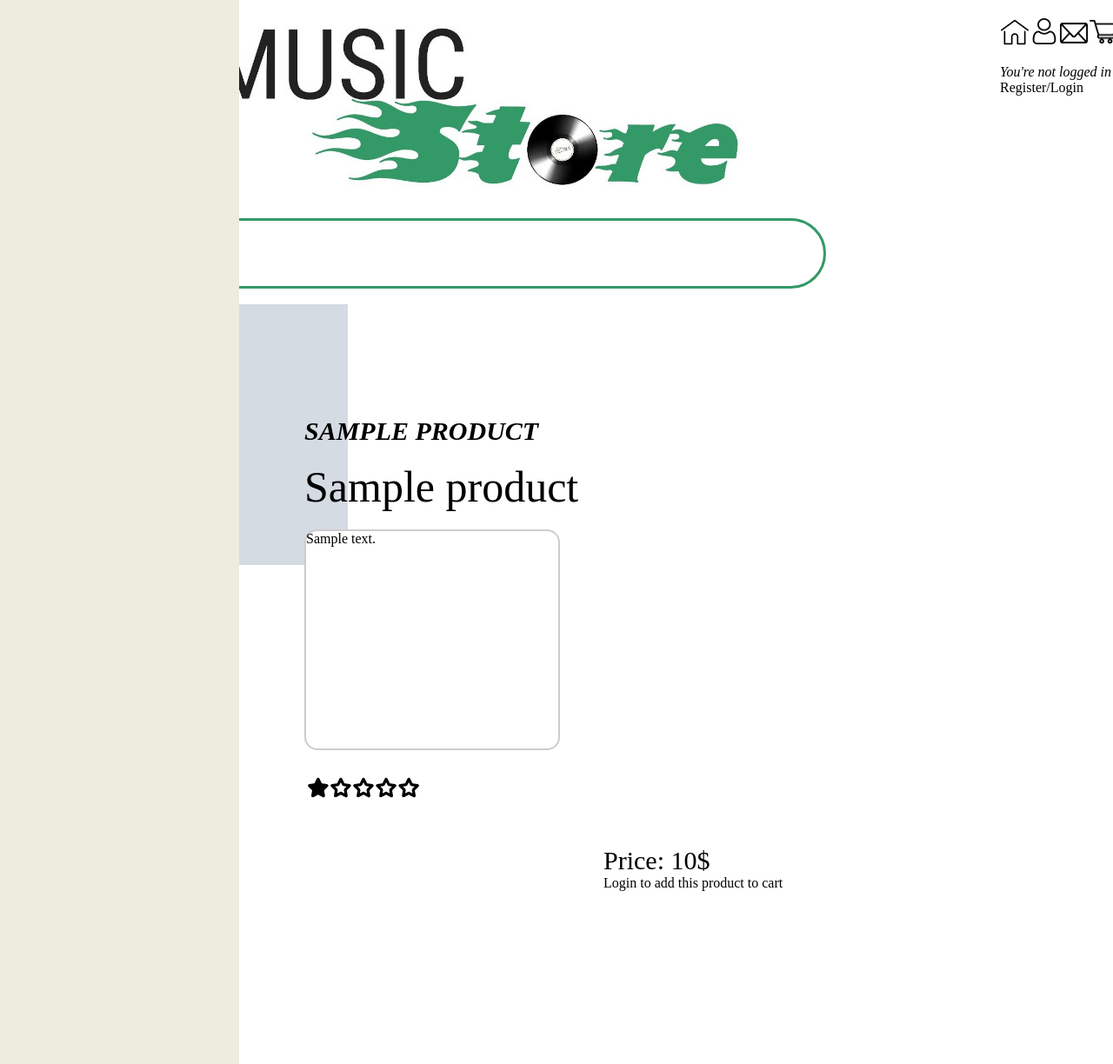
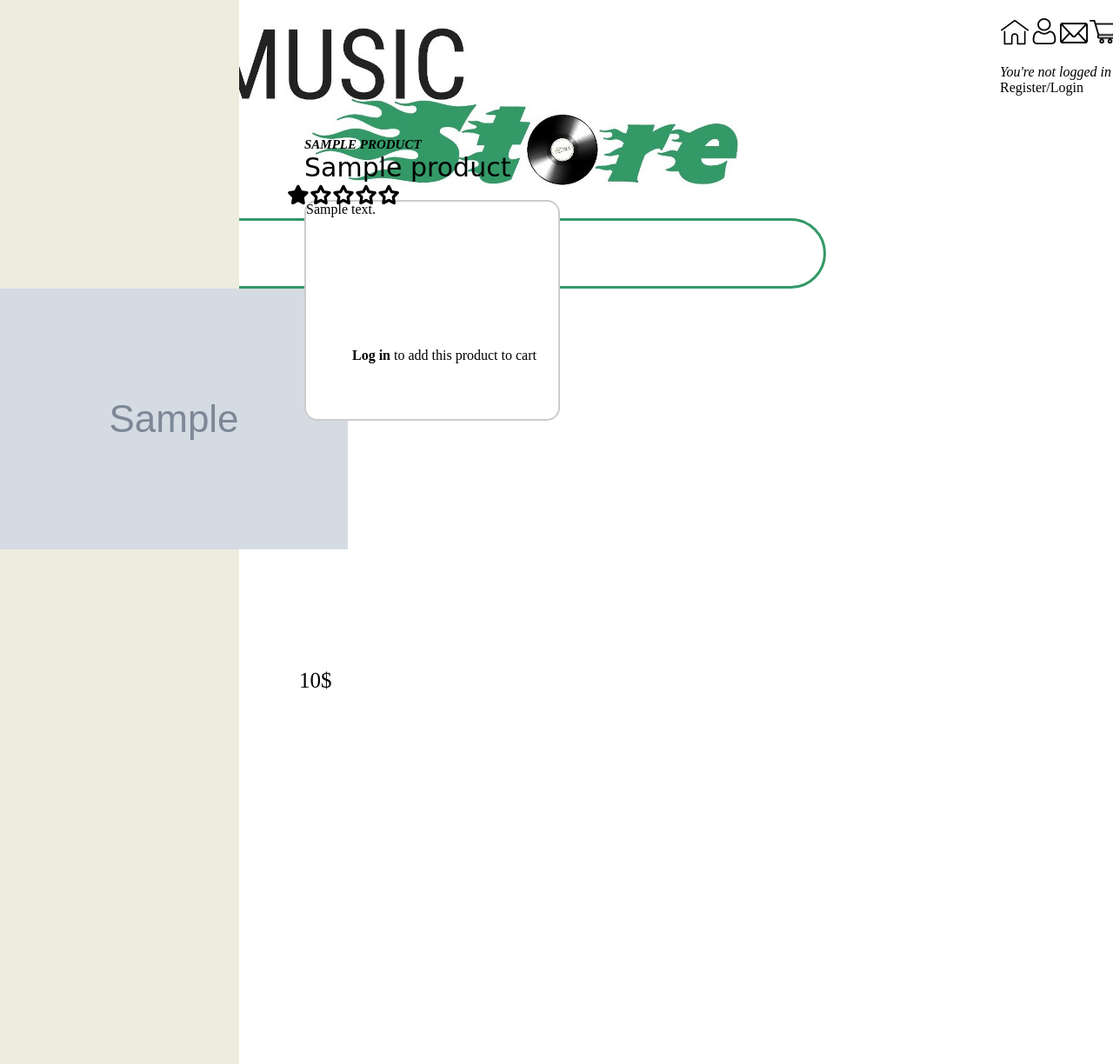
Before and after one commit to ikolokotronis/Web-Store-App, a Django app: template web_store_app/products/templates/product/product_details.html in a window 1280 px wide; the page is wider, and only the part inside the window is pictured. Shown: the top 1224 px of that part at 87% size. Run offline with Django 4.2, Linux system fonts and the light colour scheme; tables that the repository leaves empty hold one stand-in row (values such as "Sample post"); the template is opened without the code that fills it: values that come from a table or form of the project are taken from there, most other values are stand-ins (such as "Sample title", 1, 10 or a date in 2020); grey boxes marked "Sample" are stand-in pictures.

Commit message:
Update products view and html

```diff
--- a/web_store_app/products/templates/product/product_details.html
+++ b/web_store_app/products/templates/product/product_details.html
@@ -2,16 +2,20 @@
 {%block content%}
 {%load static%}
 <div class="productDetailsBox">
-    <b>{{success_text}}</b><br>
-    <img src="{{product.image.url}}">
+<!--    {%for product in last_viewed_products%}-->
+<!--    -{{product}}-->
+<!--    {%endfor%}-->
+    <span style="position: absolute"><img src="{{product.image.url}}"></span>
+    <div class="productInformationContainer">
     <div class="productInformationBox">
-        <span style="font-size: 30px"><b><i>{{product.producent_name|upper}}</i></b></span><br><br>
-        <span style="font-size: 50px"> {{product}}</span><br><br>
-        <div class="productDescriptionBox">
-            {{product.description}}
-        </div>
-        <span style="position: relative; top: 180px; right: 290px">
-            <span style="position: relative; top: 55px">
+        <span style="font-size: 15px">
+            <b><i>{{product.producent_name|upper}}</i></b>
+        </span><br>
+        <span style="font-size: 30px; font-family:URW Chancery L, cursive;">
+            {{product}}
+        </span><br><br>
+        <span style="position: relative;bottom: 110px ;right: 313px">
+            <span style="position: relative; top: 42px">
                 {%if product.rating == '1'%}
                 <img src="{% static 'products/img/1rating.png'%}">
                 {%elif product.rating == '2'%}
@@ -25,23 +29,36 @@
                 {%endif%}
             </span>
         </span>
+        <div class="productDescriptionBox">
+
+            {{product.description}}
+        </div>
         <br><br><br><br>
+        </div>
 <div class="productShoppingDetails">
-    <span style="font-size: 30px">Price: {{product.price}}$</span><br>
-{%if user.is_authenticated%}
+    <span style="font-size: 25px">{{product.price}}$</span><br><br>
+    </div>
+        </div>
+<!--    {%if last_viewed_product_id%}-->
+<!--    <a href="/product/{{last_viewed_product_id}}/">You recently viewed <b>this</b> product</a>-->
+<!--    {%endif%}-->
+    <span style="position: absolute; top: 400px; left: 405px">
+        {%if user.is_authenticated%}
+        <div class="addToCartBox">
 <form method="post">
 {%csrf_token%}
 <input type="submit" value="Add to cart">
     <input style="width: 25px" type="number" name="quantity" value="1"><br>
     <input type="hidden" value="{{user.id}}" name="user_id">
-</form><br>
+</form><br><br>
+            </div>
+    <b>{{success_text}}</b><br>
 {%else%}
-<a href="/users/login/">Login to add this product to cart</a>
+<span style="font-size: 16px"><a href="/users/login/"><b>Log in</b> to add this product to cart</a></span>
 {%endif%}
+    </span>
+    <div class="productSpecificationBox">
+
     </div>
-        </div>
-<!--    {%if last_viewed_product_id%}-->
-<!--    <a href="/product/{{last_viewed_product_id}}/">You recently viewed <b>this</b> product</a>-->
-<!--    {%endif%}-->
     </div>
 {%endblock%}
```
Also changed, not shown: web_store_app/products/views.py (+11 -7 lines).
